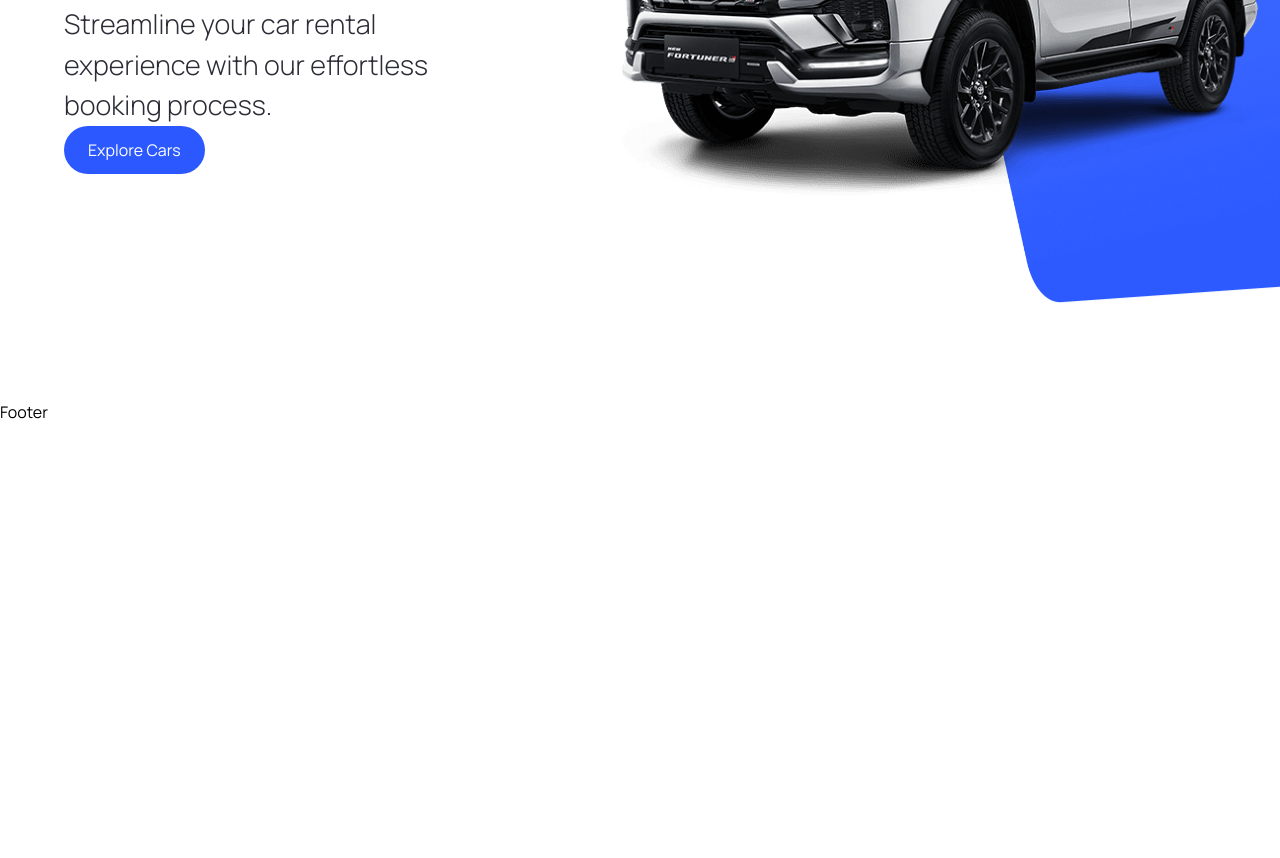
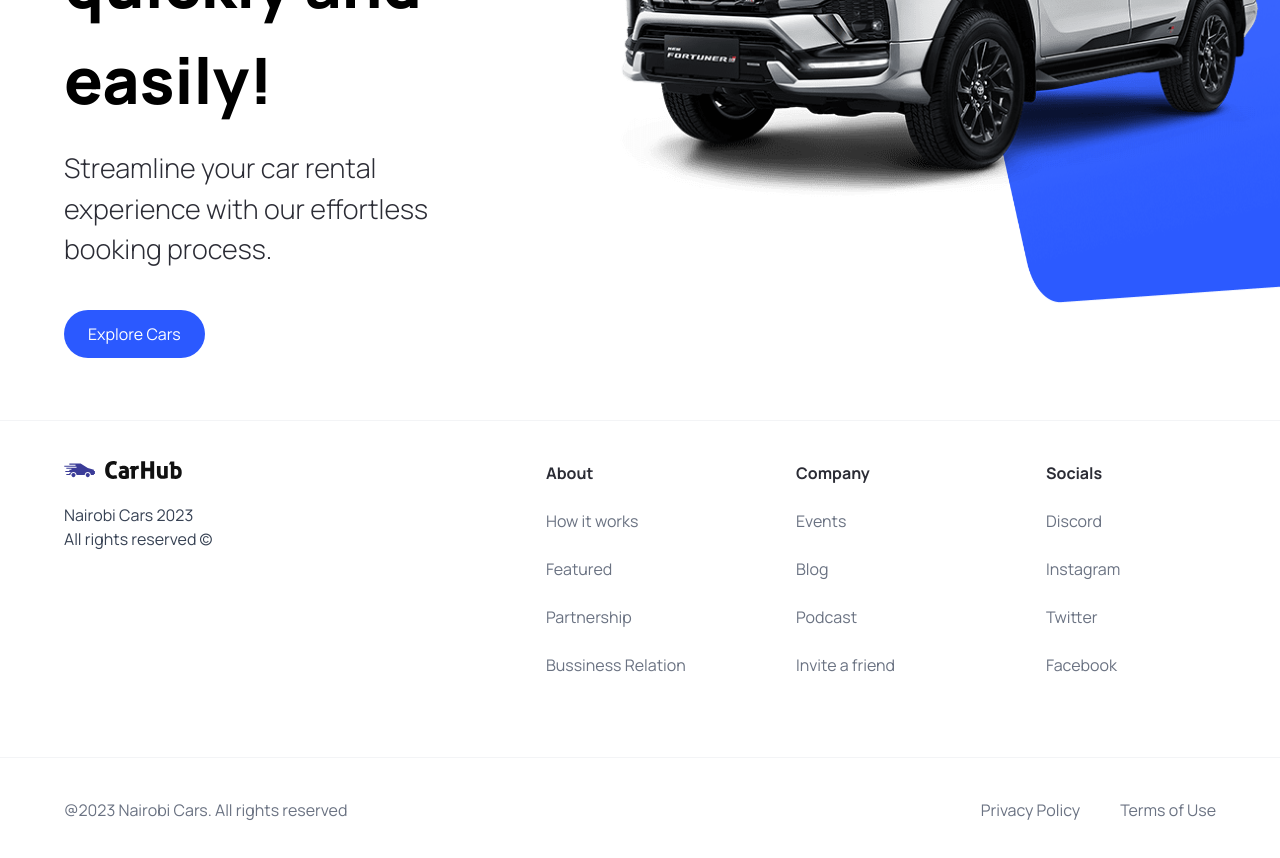
Before and after one commit to Henryoile/Car_Website, a Next.js app: page / in a window 1280 px wide. Shown: the part 400-1258 px from the top of the page. Before the commit the page ends 824 px from the top, so only its background shows below. Built offline with nearby package versions, Linux system fonts and the light colour scheme.

Commit message:
Fix footer layout and links, update navbar and globals

```diff
--- a/app/globals.css
+++ b/app/globals.css
@@ -17,11 +17,13 @@
   --background-image-hero-bg: url('/hero-bg.png');
 }
 
-* {
-  margin: 0;
-  padding: 0;
-  box-sizing: border-box;
-  font-family: "Manrope", sans-serif;
+@layer base {
+  * {
+    margin: 0;
+    padding: 0;
+    box-sizing: border-box;
+    font-family: "Manrope", sans-serif;
+  }
 }
 
 /* START: General styles */
--- a/components/Footer.tsx
+++ b/components/Footer.tsx
@@ -1,8 +1,53 @@
-import React from 'react'
+import Image from 'next/image'
+import Link from 'next/link'
+
+import { footerLinks } from '@/constants'
 
 const Footer = () => {
   return (
-    <div>Footer</div>
+    <footer className="flex flex-col text-black-100 mt-5 border-t border-gray-100">
+      <div className="flex max-md:flex-col flex-wrap justify-between gap-5 sm:px-16 px-6 py-10">
+        <div className="flex flex-col justify-start items-start gap-6">
+          <Image src="/logo.svg" alt="logo" width={118} height={18} className="object-contain" />
+          <p className="text-base text-gray-700">
+            Nairobi Cars 2023 <br />
+            All rights reserved &copy;
+          </p>
+        </div>
+
+        <div className='footer__links'>
+          {footerLinks.map((link) => (
+            <div key={link.title} className="footer__link">
+              <h3 className="font-bold">{link.title}</h3>
+              {link.links.map((item) => (
+                <Link
+                  key={item.title}
+                  href={item.url}
+                  className="text-gray-500"
+                >
+                  {item.title}
+                </Link>
+              ))}
+            </div>
+          ))}
+        </div>
+      </div>
+
+      <div className="flex justify-between items-center flex-wrap mt-10 border-t border-gray-100 sm:px-16 px-6 py-10">
+        <p className="text-gray-500">
+          @2023 Nairobi Cars. All rights reserved
+        </p>
+
+        <div className="footer__copyrights-link">
+          <Link href="/" className="text-gray-500">
+            Privacy Policy
+          </Link>
+          <Link href="/" className="text-gray-500">
+            Terms of Use
+          </Link>
+        </div>
+      </div>
+    </footer>
   )
 }
 
--- a/components/Navbar.tsx
+++ b/components/Navbar.tsx
@@ -5,7 +5,7 @@
 
 const Navbar = () => {
   return (
-    <header className="w-full absolute z-10 pt-6">
+    <header className="w-full absolute z-10">
       <nav className="max-w-[1440px] mx-auto flex justify-between items-center sm:px-16 px-6 py-4 bg-transparent">
         <Link href="/" className="flex justify-center items-center">
           <Image
--- /dev/null
+++ b/constants/index.ts
@@ -0,0 +1,101 @@
+export const manufacturers = [
+  "Acura",
+  "Alfa Romeo",
+  "Aston Martin",
+  "Audi",
+  "Bentley",
+  "BMW",
+  "Buick",
+  "Cadillac",
+  "Chevrolet",
+  "Chrysler",
+  "Citroen",
+  "Dodge",
+  "Ferrari",
+  "Fiat",
+  "Ford",
+  "GMC",
+  "Honda",
+  "Hyundai",
+  "Infiniti",
+  "Jaguar",
+  "Jeep",
+  "Kia",
+  "Lamborghini",
+  "Land Rover",
+  "Lexus",
+  "Lincoln",
+  "Maserati",
+  "Mazda",
+  "McLaren",
+  "Mercedes-Benz",
+  "MINI",
+  "Mitsubishi",
+  "Nissan",
+  "Porsche",
+  "Ram",
+  "Rolls-Royce",
+  "Subaru",
+  "Tesla",
+  "Toyota",
+  "Volkswagen",
+  "Volvo",
+];
+
+export const yearsOfProduction = [
+  { title: "Year", value: "" },
+  { title: "2015", value: "2015" },
+  { title: "2016", value: "2016" },
+  { title: "2017", value: "2017" },
+  { title: "2018", value: "2018" },
+  { title: "2019", value: "2019" },
+  { title: "2020", value: "2020" },
+  { title: "2021", value: "2021" },
+  { title: "2022", value: "2022" },
+  { title: "2023", value: "2023" },
+];
+
+export const fuels = [
+  {
+    title: "Fuel",
+    value: "",
+  },
+  {
+    title: "Gas",
+    value: "Gas",
+  },
+  {
+    title: "Electricity",
+    value: "Electricity",
+  },
+];
+
+export const footerLinks = [
+  {
+    title: "About",
+    links: [
+      { title: "How it works", url: "/" },
+      { title: "Featured", url: "/" },
+      { title: "Partnership", url: "/" },
+      { title: "Bussiness Relation", url: "/" },
+    ],
+  },
+  {
+    title: "Company",
+    links: [
+      { title: "Events", url: "/" },
+      { title: "Blog", url: "/" },
+      { title: "Podcast", url: "/" },
+      { title: "Invite a friend", url: "/" },
+    ],
+  },
+  {
+    title: "Socials",
+    links: [
+      { title: "Discord", url: "/" },
+      { title: "Instagram", url: "/" },
+      { title: "Twitter", url: "/" },
+      { title: "Facebook", url: "/" },
+    ],
+  },
+];
```
